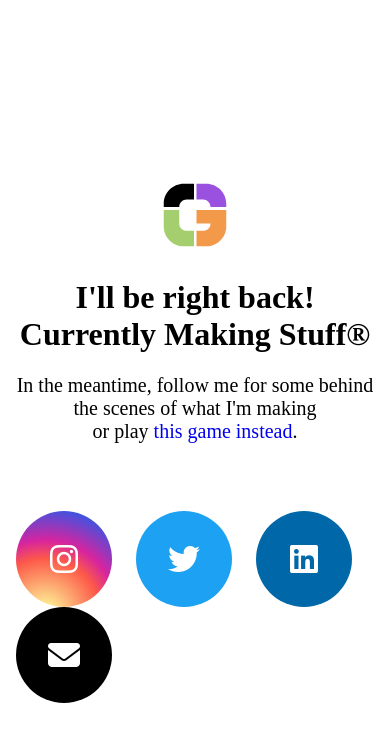
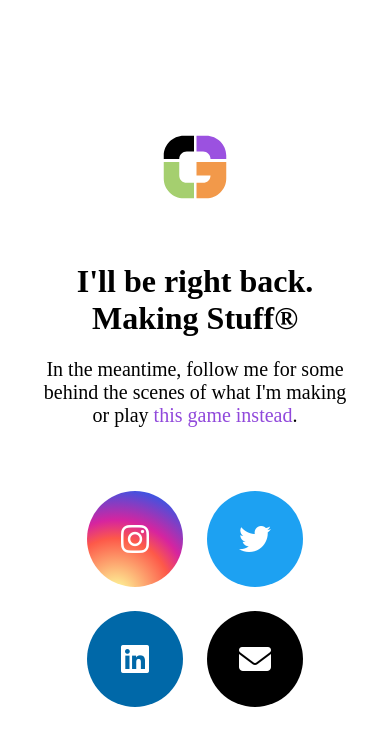
Before and after one commit to gideonibemerejr/portfolio-temp-landing, a plain HTML site: page index.html in a window 390 px wide. Drawn offline with Linux system fonts and the light colour scheme.

Commit message:
Update styles to create flex-wrap on mobile

```diff
--- a/index.html
+++ b/index.html
@@ -23,19 +23,16 @@
                     <img alt src="img/Group.svg"/>
                 </a>
             </nav>
-            <section class="container narrow tc">
-                <div>
+            <section class="tc text">
+                <div class="tc">
                     <h1>
-                        I'll be right back!
-                        <br/>
-                        Currently Making Stuff&reg;
+                        I'll be right back. Making Stuff&reg;
                     </h1>
                     <p class="text-large">
-                        In the meantime, follow me for some behind the scenes of what I'm
-                                                                                    making
+                        In the meantime, follow me for some behind the scenes of what I'm making
                         <br/>
                         or play
-                        <a href="/number-game" target="_blank">
+                        <a class="text-link" href="/number-game" target="_blank">
                             this game instead</a>.
                     </p>
                 </div>
--- a/style.css
+++ b/style.css
@@ -21,8 +21,7 @@ html {
  */
 
 body {
-  margin: 1rem;
-
+  margin: 0;
 }
 
 /**
@@ -30,6 +29,9 @@ body {
  */
 
 main {
+  margin-left: 2rem;
+  margin-right: 2rem;
+
   height: 100vh;
   display: flex;
   flex-direction: column;
@@ -359,11 +361,17 @@ nav {
   align-items: center;
   display: flex;
   height: 10vh;
+  width: 100%;
 }
 
 a {
   background-color: transparent;
   text-decoration: none;
+  color: #9048db;
+}
+
+a.text-link:hover {
+  text-decoration: underline;
 }
 img {
   display: inline-block;
@@ -373,8 +381,8 @@ img {
 }
 
 ul {
-  margin-block-start: 1em;
-  margin-block-end: 1em;
+  margin-block-start: 1rem;
+  margin-block-end: 1rem;
   margin-inline-start: 0px;
   margin-inline-end: 0px;
   padding-inline-start: 40px;
@@ -383,7 +391,9 @@ li {
   display: list-item;
   text-align: -webkit-match-parent;
 }
-
+.text {
+  margin-top: 2rem;
+}
 .bg-primary {
   background-color: #ffffff;
   color: #000;
@@ -404,20 +414,19 @@ li {
   list-style: none;
 }
 .social-links.social-links-circles {
-  margin-top: 48px;
+  margin-top: 2rem;
   margin-bottom: 0px;
   padding-left: 0px;
 }
 .social-links {
   display: flex;
-  margin-right: -12px;
-  margin-left: -12px;
   flex-wrap: wrap;
+  justify-content: center;
+  align-items: center;
 }
 
 .social-link {
-  margin-right: 12px;
-  margin-left: 12px;
+  margin: 0.75rem;
   opacity: 0.5;
   -webkit-transition: opacity 200ms ease;
   transition: opacity 200ms ease;
```
